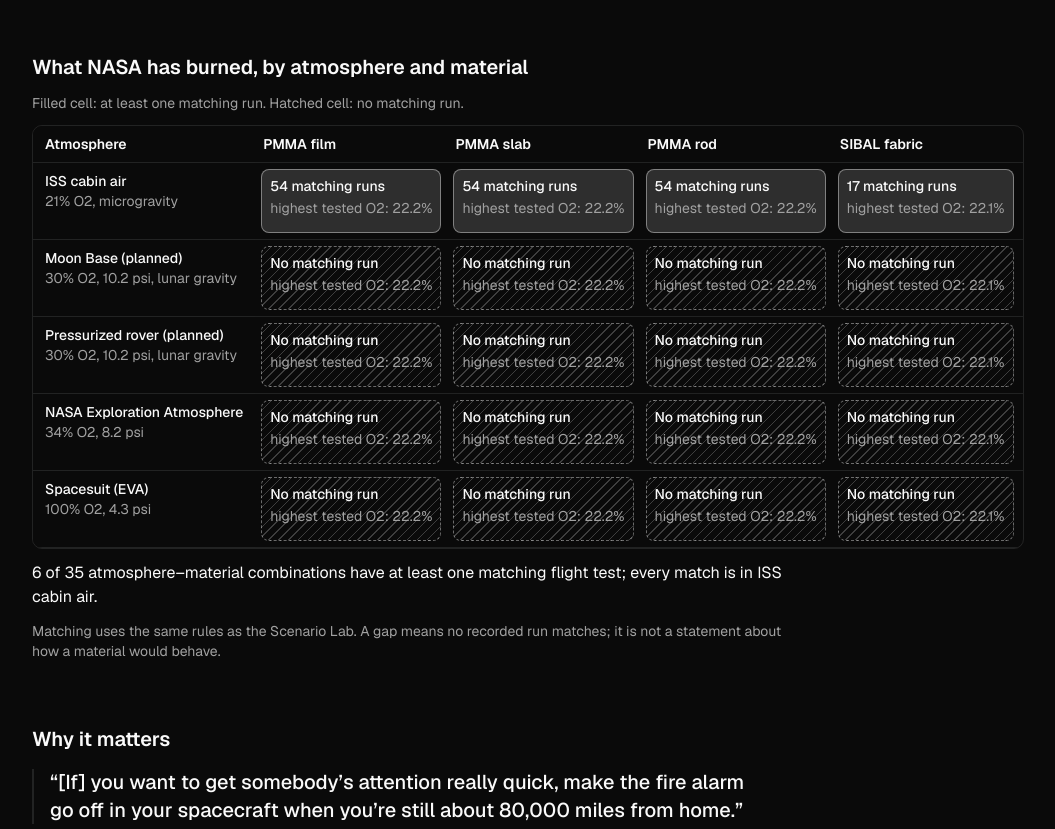
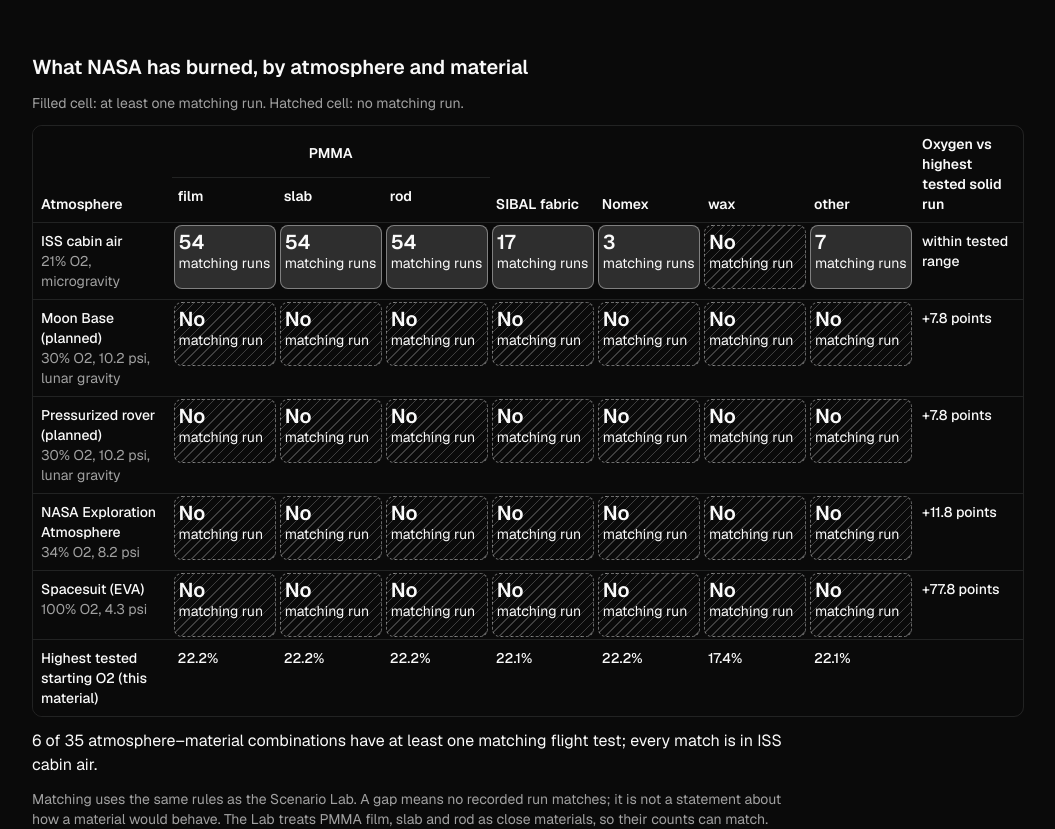
Before and after one commit to Mahoozi/NASA-2026, a Next.js app: page / in a window 1280 px wide. Shown: the part 740-1569 px from the top of the page, without its empty margins (112-1167 px from the left). Built offline with nearby package versions, Linux system fonts and the light colour scheme.

Commit message:
Polish evidence gap atlas

```diff
--- a/app/atlas/atlas.ts
+++ b/app/atlas/atlas.ts
@@ -5,6 +5,7 @@ import { matchInvestigations } from "../../lib/match";
 import type { Investigation, MaterialFamily, Run, Scenario } from "../../lib/schema";
 import { scenarioSummary } from "../ask/context";
 import { matchingRunIdSet } from "../lab/matching-runs";
+import { maxStartingO2 } from "../brief/run-facts";
 import { MATERIAL_FAMILIES, presets, scenarioToQuery } from "../lab/scenario";
 
 export type AtlasColumn = { family: MaterialFamily; highestO2: number };
@@ -17,10 +18,20 @@ export type AtlasCell = {
   href: string;
   highestO2: number;
 };
-export type AtlasRow = { id: string; label: string; summary: string; scenario: Scenario; cells: AtlasCell[] };
+export type AtlasRow = {
+  id: string;
+  label: string;
+  summary: string;
+  scenario: Scenario;
+  cells: AtlasCell[];
+  /** Preset oxygen minus the highest recorded starting oxygen of any solid run. */
+  o2Vs: { delta: number | null; text: string };
+};
 export type Atlas = {
   columns: AtlasColumn[];
   rows: AtlasRow[];
+  /** The landing headline's maximum: highest starting oxygen in any imported solid run. */
+  maxSolidO2: number;
   covered: number;
   total: number;
   /** Preset labels with at least one matching run, in the Lab's order. */
@@ -40,13 +51,52 @@ export function atlasColumns(runs: Run[]): AtlasColumn[] {
   });
 }
 
+/** One decimal, as the Lab writes oxygen gaps. */
+const round1 = (n: number) => Math.round(n * 10) / 10;
+
+export function o2VsText(delta: number | null): string {
+  if (delta === null) return "oxygen not set";
+  return delta > 0 ? `+${delta.toFixed(1)} points` : "within tested range";
+}
+
+export type ColumnGroup = { label: string; columns: AtlasColumn[]; subLabels: string[] | null };
+
+/**
+ * Header groups: consecutive "PMMA …" families share one "PMMA" header over
+ * sub-headers (film / slab / rod); every other family is its own header.
+ */
+export function columnGroups(columns: AtlasColumn[]): ColumnGroup[] {
+  const groups: ColumnGroup[] = [];
+  for (const c of columns) {
+    const sub = /^PMMA (.+)$/.exec(c.family)?.[1];
+    const last = groups.at(-1);
+    if (sub !== undefined && last?.subLabels) {
+      last.columns.push(c);
+      last.subLabels.push(sub);
+    } else if (sub !== undefined) groups.push({ label: "PMMA", columns: [c], subLabels: [sub] });
+    else groups.push({ label: c.family, columns: [c], subLabels: null });
+  }
+  return groups;
+}
+
+/** A second header row is needed only when some group has sub-headers. */
+export const hasSubHeaders = (groups: ColumnGroup[]) => groups.some((g) => g.subLabels !== null);
+
+/** Rows the header spans: single columns reach down through the sub-header row. */
+export const headerRows = (groups: ColumnGroup[]) => (hasSubHeaders(groups) ? 2 : 1);
+
 export function buildAtlas(runs: Run[], investigations: Investigation[]): Atlas {
   const columns = atlasColumns(runs);
+  const maxSolidO2 = maxStartingO2(runs);
   const rows = presets(runs).map((p): AtlasRow => ({
     id: p.id,
     label: p.label,
     summary: scenarioSummary(p.scenario),
     scenario: p.scenario,
+    o2Vs: (() => {
+      const delta = p.scenario.o2Pct === undefined ? null : round1(p.scenario.o2Pct - maxSolidO2);
+      return { delta, text: o2VsText(delta) };
+    })(),
     cells: columns.map(({ family, highestO2 }) => {
       const scenario: Scenario = { ...p.scenario, materialFamily: family };
       const matches = matchInvestigations(scenario, investigations, runs);
@@ -63,6 +113,7 @@ export function buildAtlas(runs: Run[], investigations: Investigation[]): Atlas
   return {
     columns,
     rows,
+    maxSolidO2,
     covered: cells.filter((c) => c.n > 0).length,
     total: cells.length,
     coveredPresets: rows.filter((r) => r.cells.some((c) => c.n > 0)).map((r) => r.label),
@@ -79,8 +130,18 @@ export function atlasSentence(a: Atlas): string {
   return a.covered > 0 ? `${head}; every match is in ${listOf(a.coveredPresets)}.` : `${head}.`;
 }
 
-export const cellText = (n: number) => (n > 0 ? `${n} matching run${n === 1 ? "" : "s"}` : "No matching run");
+/** A cell's two lines: a large lead and a small line beneath. */
+export function cellParts(n: number): { big: string; small: string } {
+  return n > 0 ? { big: String(n), small: n === 1 ? "matching run" : "matching runs" } : { big: "No", small: "matching run" };
+}
+export const cellText = (n: number) => {
+  const { big, small } = cellParts(n);
+  return `${big} ${small}`;
+};
+
+export const ATLAS_O2_COLUMN = "Oxygen vs highest tested solid run";
+export const ATLAS_BOTTOM_LABEL = "Highest tested starting O2 (this material)";
 
 export const ATLAS_LEGEND = "Filled cell: at least one matching run. Hatched cell: no matching run.";
 export const ATLAS_FOOTNOTE =
-  "Matching uses the same rules as the Scenario Lab. A gap means no recorded run matches; it is not a statement about how a material would behave.";
+  "Matching uses the same rules as the Scenario Lab. A gap means no recorded run matches; it is not a statement about how a material would behave. The Lab treats PMMA film, slab and rod as close materials, so their counts can match.";
--- a/app/atlas/evidence-atlas.tsx
+++ b/app/atlas/evidence-atlas.tsx
@@ -1,16 +1,32 @@
 // Person A — "What NASA has burned, by atmosphere and material". A server component:
 // the grid is in the static HTML, so nothing shifts when the page hydrates. Neutral
-// colours only; a covered cell is filled, a gap is hatched.
+// colours only; a covered cell is filled, a gap is hatched. From the lg breakpoint
+// the table fits its container; below it the table keeps its width and scrolls
+// sideways inside its own box, with the row labels sticky.
 import Link from "next/link";
 import type { Investigation, Run } from "../../lib/schema";
-import { ATLAS_FOOTNOTE, ATLAS_LEGEND, atlasSentence, buildAtlas, cellText } from "./atlas";
+import {
+  ATLAS_BOTTOM_LABEL,
+  ATLAS_FOOTNOTE,
+  ATLAS_LEGEND,
+  ATLAS_O2_COLUMN,
+  atlasSentence,
+  buildAtlas,
+  cellParts,
+  columnGroups,
+  hasSubHeaders,
+  headerRows,
+} from "./atlas";
 
 const FILLED = "border border-foreground/40 bg-foreground/15 hover:bg-foreground/25";
 const HATCHED =
   "border border-dashed border-foreground/40 bg-[repeating-linear-gradient(135deg,transparent_0_6px,color-mix(in_oklab,var(--foreground)_22%,transparent)_6px_7px)] hover:bg-foreground/10";
+const STICKY = "sticky left-0 z-10 bg-background";
 
 export function EvidenceAtlas({ runs, investigations }: { runs: Run[]; investigations: Investigation[] }) {
   const atlas = buildAtlas(runs, investigations);
+  const groups = columnGroups(atlas.columns);
+  const depth = headerRows(groups);
   return (
     <section aria-labelledby="atlas-heading" className="flex scroll-mt-4 flex-col gap-3">
       <h2 id="atlas-heading" className="text-xl font-semibold">
@@ -18,47 +34,94 @@ export function EvidenceAtlas({ runs, investigations }: { runs: Run[]; investiga
       </h2>
       <p className="text-sm text-muted-foreground">{ATLAS_LEGEND}</p>
 
-      <div className="relative max-w-full overflow-x-auto rounded-lg border" tabIndex={0} role="region" aria-label="Evidence gap atlas grid, scrolls sideways">
-        <table className="w-max min-w-full border-separate border-spacing-0 text-sm">
+      <div
+        className="relative max-w-full overflow-x-auto rounded-lg border"
+        tabIndex={0}
+        role="region"
+        aria-label="Evidence gap atlas grid, scrolls sideways on narrow screens"
+      >
+        <table className="w-max min-w-full border-separate border-spacing-0 text-sm lg:w-full lg:table-fixed">
+          {/* From lg the label and oxygen columns get fixed shares; the material columns split the rest. */}
+          <colgroup>
+            <col className="lg:w-[14%]" />
+            {atlas.columns.map((c) => (
+              <col key={c.family} />
+            ))}
+            <col className="lg:w-[11%]" />
+          </colgroup>
           <thead>
             <tr>
-              <th scope="col" className="sticky left-0 z-10 border-b bg-background px-3 py-2 text-left font-semibold">
+              <th scope="col" rowSpan={depth} className={`${STICKY} min-w-28 border-b px-2 py-2 text-left align-bottom font-semibold`}>
                 Atmosphere
               </th>
-              {atlas.columns.map((c) => (
-                <th key={c.family} scope="col" className="min-w-36 border-b px-2 py-2 text-left font-semibold">
-                  {c.family}
+              {groups.map((g) =>
+                g.subLabels ? (
+                  <th key={g.label} scope="colgroup" colSpan={g.columns.length} className="border-b px-1 pt-2 pb-1 text-center font-semibold">
+                    {g.label}
                   </th>
-              ))}
+                ) : (
+                  <th key={g.label} scope="col" rowSpan={depth} className="min-w-24 border-b px-1.5 py-2 text-left align-bottom font-semibold">
+                    {g.label}
+                  </th>
+                ),
+              )}
+              <th scope="col" rowSpan={depth} className="min-w-24 border-b px-2 py-2 text-left align-bottom font-semibold">
+                {ATLAS_O2_COLUMN}
+              </th>
             </tr>
+            {hasSubHeaders(groups) && (
+              <tr>
+                {groups.flatMap((g) =>
+                  (g.subLabels ?? []).map((sub) => (
+                    <th key={`${g.label}-${sub}`} scope="col" className="min-w-24 border-b px-1.5 pb-2 text-left font-semibold">
+                      {sub}
+                    </th>
+                  )),
+                )}
+              </tr>
+            )}
           </thead>
           <tbody>
             {atlas.rows.map((r) => (
               <tr key={r.id}>
-                <th
-                  scope="row"
-                  className="sticky left-0 z-10 min-w-44 border-b bg-background px-3 py-2 text-left align-top font-medium"
-                >
+                <th scope="row" className={`${STICKY} min-w-28 border-b px-2 py-2 text-left align-top font-medium`}>
                   {r.label}
                   <span className="block font-normal text-muted-foreground">{r.summary}</span>
                 </th>
-                {r.cells.map((c) => (
-                  <td key={c.family} className="border-b p-1.5 align-top">
+                {r.cells.map((c) => {
+                  const { big, small } = cellParts(c.n);
+                  return (
+                    <td key={c.family} className="border-b p-0.5 align-top">
                       <Link
                         href={c.href}
-                      className={`flex h-full min-h-16 flex-col gap-0.5 rounded-md px-2 py-1.5 ${c.n > 0 ? FILLED : HATCHED}`}
+                        className={`flex h-full min-h-16 flex-col items-start rounded-md px-1 py-1 ${c.n > 0 ? FILLED : HATCHED}`}
                       >
                         <span className="sr-only">
                           {r.label}, {c.family}:{" "}
                         </span>
-                      <span className="font-medium">{cellText(c.n)}</span>
-                      <span className="text-muted-foreground">highest tested O2: {c.highestO2}%</span>
+                        <span className="text-xl leading-tight font-semibold">{big}</span>{" "}
+                        <span className="leading-tight">{small}</span>
                       </Link>
                     </td>
-                ))}
+                  );
+                })}
+                <td className="border-b px-2 py-2 align-top font-medium">{r.o2Vs.text}</td>
               </tr>
             ))}
           </tbody>
+          <tfoot>
+            <tr>
+              <th scope="row" className={`${STICKY} min-w-28 px-2 py-2 text-left align-top font-medium`}>
+                {ATLAS_BOTTOM_LABEL}
+              </th>
+              {atlas.columns.map((c) => (
+                <td key={c.family} className="px-1.5 py-2 align-top font-medium">
+                  {c.highestO2}%
+                </td>
+              ))}
+              <td />
+            </tr>
+          </tfoot>
         </table>
       </div>
 
```
Also changed, not shown: 1 other file (tests, documents, lock files or other folders). Lines whose indentation alone changed are shown as unchanged.
